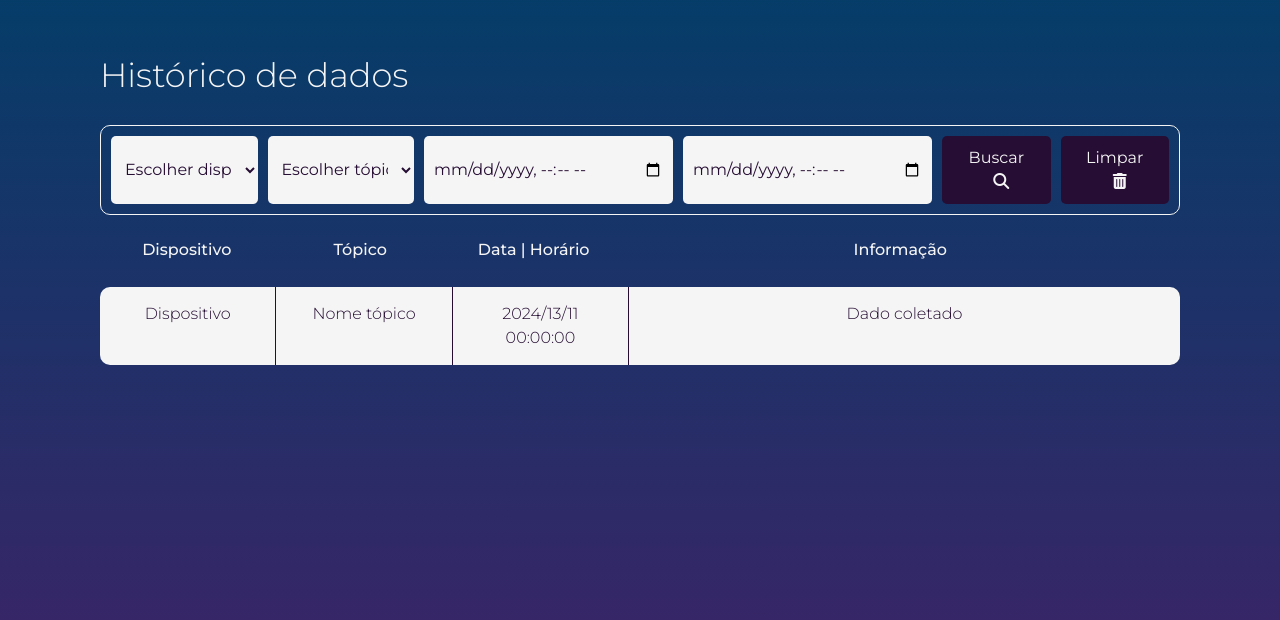
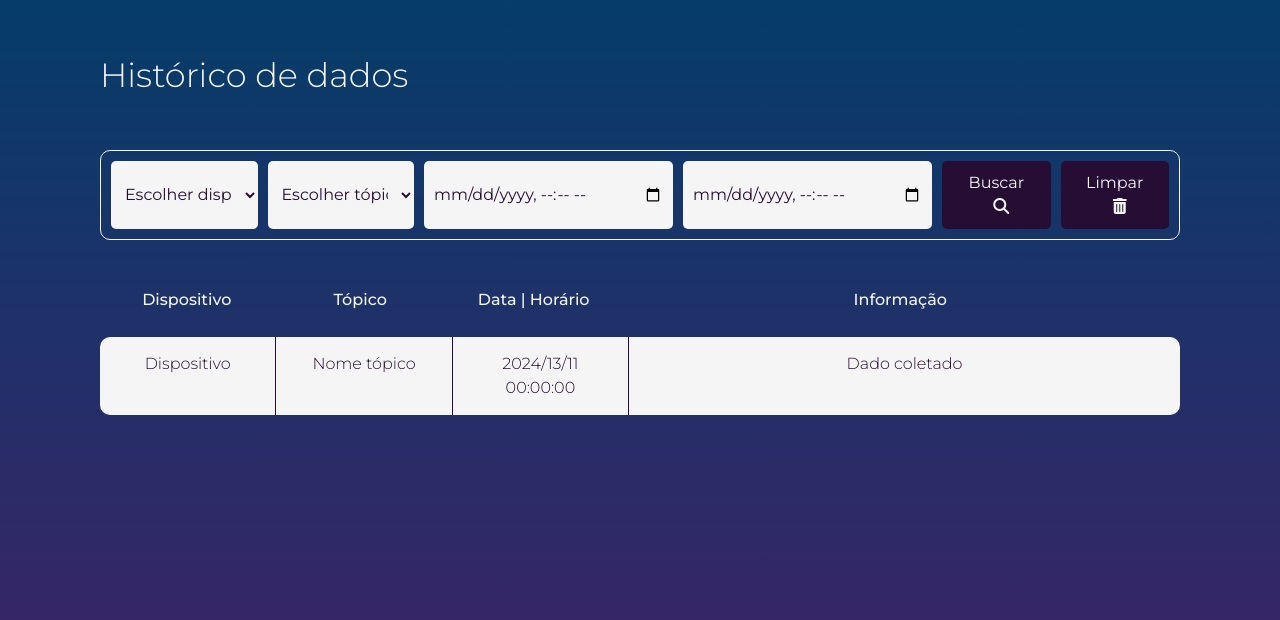
Before and after one commit to nabelly19/CreativeExperiencePUCPR, a Flask app: template Dashboard_Web/views/logs.html in a window 1280 px wide. Shown: the part 66-686 px from the top of the page. Run offline with Flask 3, Linux system fonts and the light colour scheme; the template is opened without the code that fills it, so the values that code supplies are empty.

Commit message:
Update: área de respiro

```diff
--- a/Dashboard_Web/static/css/logs.css
+++ b/Dashboard_Web/static/css/logs.css
@@ -43,7 +43,7 @@ button i {
     border: 1px solid #F5F5F5;
     border-radius: 10px;
     padding: 5px;
-    margin: 25px 100px;
+    margin: 50px 100px;
 }
 
 form {
@@ -67,12 +67,13 @@ input:hover {
 }
 
 .content-logs {
-    margin: 25px 100px;
+    margin: 50px 100px;
 }
 
 .title-log {
     color: #F5F5F5;
     display: flex;
+    margin: 20px 0px;
 }
 
 .title-device, .title-datetime, .title-topic {
```
